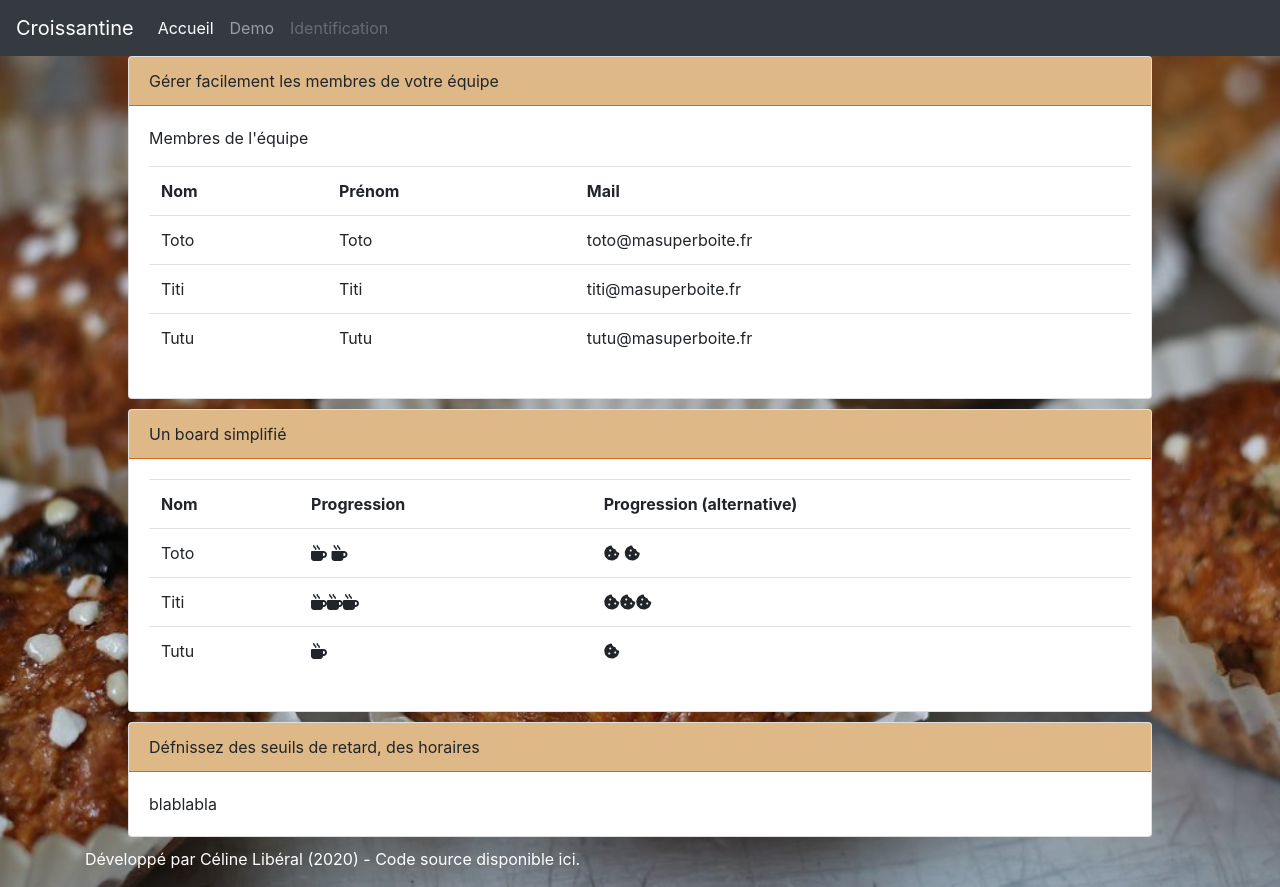
After one commit to celisoft/croissantine, a Flask app: page /demo in a window 1280 px wide. The commit adds this page. Run offline with Flask 2, Linux system fonts and the light colour scheme; some libraries are stand-ins or nearby versions.

Commit message:
Add navbar + integrate bg + demo page started

```diff
--- a/croissantine/croissantine.py
+++ b/croissantine/croissantine.py
@@ -4,8 +4,13 @@ app = Flask(__name__)
 
 
 @app.route("/")
-def hello():
+def index():
     return render_template('index.html')
+
+
+@app.route("/demo")
+def demo():
+    return render_template('demo.html')
 
 
 if __name__ == "__main__":
--- a/croissantine/static/croissant.css
+++ b/croissantine/static/croissant.css
@@ -1,5 +1,11 @@
 body {
     background-color: lemonchiffon;
+
+    background-image: url('/static/img/hastbullar_tsnoni.jpg');
+    background-repeat: no-repeat;
+    background-position-x: center;
+    background-size: cover;
+    min-height: 100px;
 }
 
 .jumbotron {
@@ -15,6 +21,21 @@ body {
     color: chocolate;
 }
 
-a, a:active, a:hover {
-    color: chocolate;
+footer, a, a:active, a:hover {
+    color: white;
 }
+
+.card {
+    width: 80%;
+    margin-left: 10%;
+    margin-bottom: 10px;
+}
+
+.card-header {
+    background-color: burlywood;
+    border-color: chocolate;
+}
+
+.card.body {
+    background-color: burlywood;
+}
--- /dev/null
+++ b/croissantine/templates/demo.html
@@ -0,0 +1,125 @@
+<!doctype html>
+<html lang="fr">
+<head>
+    <meta charset="UTF-8">
+    <meta name="viewport" content="width=device-width, initial-scale=1">
+
+    <!-- CSS Bootstrap CDN -->
+    <link rel="stylesheet" href="https://stackpath.bootstrapcdn.com/bootstrap/4.1.0/css/bootstrap.min.css"
+          integrity="sha384-9gVQ4dYFwwWSjIDZnLEWnxCjeSWFphJiwGPXr1jddIhOegiu1FwO5qRGvFXOdJZ4" crossorigin="anonymous">
+    <link rel="stylesheet" href="{{ url_for('static', filename='croissant.css') }}"/>
+
+    <title>Croissantine - Demo</title>
+</head>
+<body>
+<nav class="navbar navbar-expand-lg navbar-dark bg-dark">
+    <a class="navbar-brand" href="{{ url_for('index') }}">Croissantine</a>
+    <button class="navbar-toggler" type="button" data-toggle="collapse" data-target="#navbarNavAltMarkup"
+            aria-controls="navbarNavAltMarkup" aria-expanded="false" aria-label="Toggle navigation">
+        <span class="navbar-toggler-icon"></span>
+    </button>
+    <div class="collapse navbar-collapse" id="navbarNavAltMarkup">
+        <div class="navbar-nav">
+            <a class="nav-item nav-link active" href="{{ url_for('index') }}">Accueil</a>
+            <a class="nav-item nav-link" href="#">Demo</a>
+            <a class="nav-item nav-link disabled" href="#" tabindex="-1" aria-disabled="true">Identification</a>
+        </div>
+    </div>
+</nav>
+<section>
+    <div class="card">
+        <div class="card-header">
+            Gérer facilement les membres de votre équipe
+        </div>
+        <div class="card-body">
+            <p>Membres de l'équipe</p>
+            <table class="table">
+                <tr>
+                    <th>Nom</th>
+                    <th>Prénom</th>
+                    <th>Mail</th>
+                </tr>
+                <tr>
+                    <td>Toto</td>
+                    <td>Toto</td>
+                    <td>toto@masuperboite.fr</td>
+                </tr>
+                <tr>
+                    <td>Titi</td>
+                    <td>Titi</td>
+                    <td>titi@masuperboite.fr</td>
+                </tr>
+                <tr>
+                    <td>Tutu</td>
+                    <td>Tutu</td>
+                    <td>tutu@masuperboite.fr</td>
+                </tr>
+            </table>
+        </div>
+    </div>
+    <div class="card">
+        <div class="card-header">
+            Un board simplifié
+        </div>
+        <div class="card-body">
+            <table class="table">
+                <tr>
+                    <th>Nom</th>
+                    <th>Progression</th>
+                    <th>Progression (alternative)</th>
+                </tr>
+                <tr>
+                    <td>Toto</td>
+                    <td><i class="fas fa-mug-hot"></i>
+                        <i class="fas fa-mug-hot"></i>
+                    </td>
+                    <td><i class="fas fa-cookie-bite"></i>
+                        <i class="fas fa-cookie-bite"></i>
+                    </td>
+                </tr>
+                <tr>
+                    <td>Titi</td>
+                    <td><i class="fas fa-mug-hot"></i><i class="fas fa-mug-hot"></i><i class="fas fa-mug-hot"></i></td>
+                    <td><i class="fas fa-cookie-bite"></i><i class="fas fa-cookie-bite"></i><i
+                            class="fas fa-cookie-bite"></i></td>
+                </tr>
+                <tr>
+                    <td>Tutu</td>
+                    <td>
+                        <i class="fas fa-mug-hot"></i>
+                    </td>
+                    <td><i class="fas fa-cookie-bite"></i></td>
+                </tr>
+            </table>
+        </div>
+    </div>
+    <div class="card">
+        <div class="card-header">
+            Défnissez des seuils de retard, des horaires
+        </div>
+        <div class="card-body">
+            blablabla
+        </div>
+    </div>
+</section>
+
+<footer class="footer">
+    <div class="container">
+        <p>
+            Développé par Céline Libéral (2020) - Code source disponible
+            <a href="https://github.com/celisoft/croissantine">ici</a>.
+        </p>
+    </div>
+</footer>
+<script src="https://code.jquery.com/jquery-3.3.1.slim.min.js"
+        integrity="sha384-q8i/X+965DzO0rT7abK41JStQIAqVgRVzpbzo5smXKp4YfRvH+8abtTE1Pi6jizo"
+        crossorigin="anonymous"></script>
+<script src="https://cdnjs.cloudflare.com/ajax/libs/popper.js/1.14.0/umd/popper.min.js"
+        integrity="sha384-cs/chFZiN24E4KMATLdqdvsezGxaGsi4hLGOzlXwp5UZB1LY//20VyM2taTB4QvJ"
+        crossorigin="anonymous"></script>
+<script src="https://stackpath.bootstrapcdn.com/bootstrap/4.1.0/js/bootstrap.min.js"
+        integrity="sha384-uefMccjFJAIv6A+rW+L4AHf99KvxDjWSu1z9VI8SKNVmz4sk7buKt/6v9KI65qnm"
+        crossorigin="anonymous"></script>
+<script src="https://kit.fontawesome.com/d93bdf05b4.js" crossorigin="anonymous"></script>
+</body>
+</html>
```
Also changed, not shown: croissantine/templates/index.html (+19 -6 lines).
